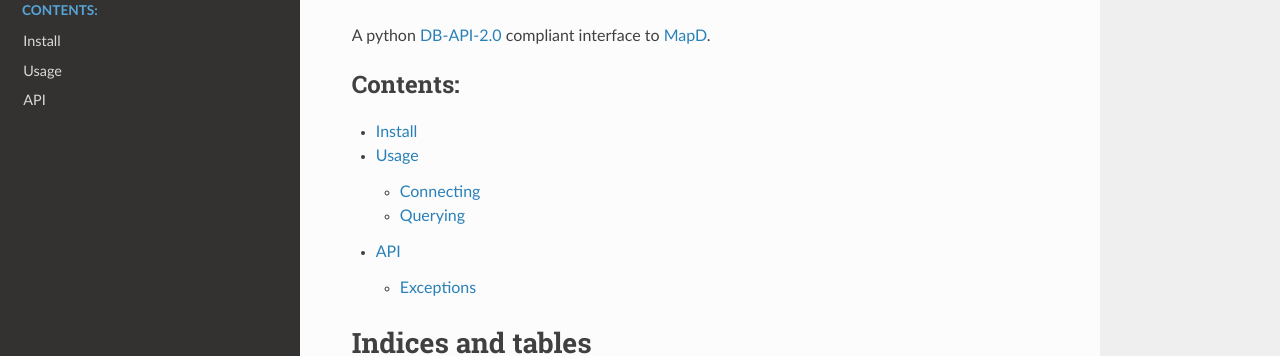
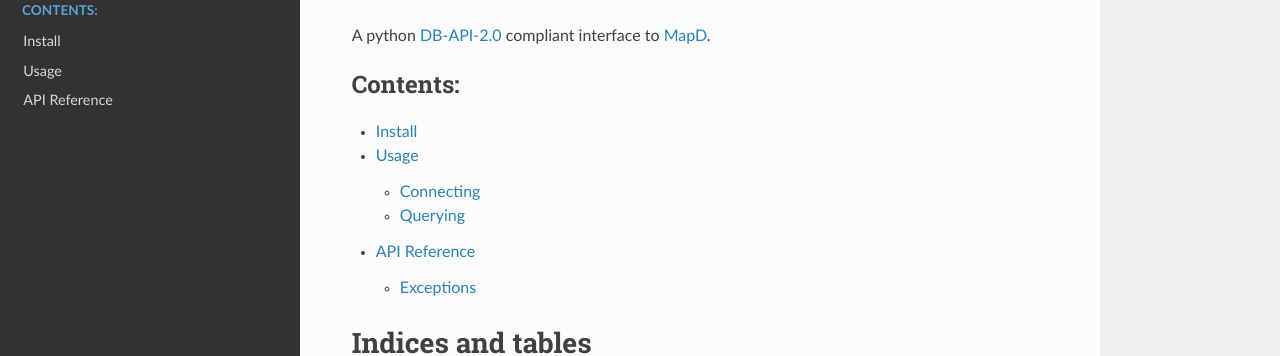
Before and after one commit to heavyai/pymapd, a Sphinx documentation site: the page built from docs/source/index.rst, in a window 1280 px wide. Shown: the part 136-492 px from the top of the page. Built offline with Sphinx 7.4.7 and the Read the Docs theme 2.0.0, drawn with Linux system fonts in a browser that asks for light colours.

```diff
--- a/docs/source/api.rst
+++ b/docs/source/api.rst
@@ -1,14 +1,13 @@
 .. _api:
 
-API
-===
+API Reference
+=============
 
 .. automodule:: pymapd
    :members: connect, Connection, Cursor
 
-
 Exceptions
 ----------
 
-.. automodule:: pymapd
+.. automodule:: pymapd.exceptions
    :members: Error, InterfaceError, DatabaseError, OperationalError, IntegrityError, InternalError, ProgrammingError, NotSupportedError
--- a/docs/source/conf.py
+++ b/docs/source/conf.py
@@ -104,7 +104,7 @@ html_theme_path = [sphinx_rtd_theme.get_html_theme_path()]
 # Add any paths that contain custom static files (such as style sheets) here,
 # relative to this directory. They are copied after the builtin static files,
 # so a file named "default.css" will overwrite the builtin "default.css".
-html_static_path = ['_static']
+html_static_path = []
 
 
 # -- Options for HTMLHelp output ------------------------------------------
--- a/docs/source/install.rst
+++ b/docs/source/install.rst
@@ -28,3 +28,4 @@ its dependencies.
 .. _conda-forge: http://conda-forge.github.io/
 .. _pygdf: https://github.com/gpuopenanalytics/pygdf
 .. _pyarrow: https://arrow.apache.org/docs/python/
+.. _Apache Arrow: http://arrow.apache.org/
```
